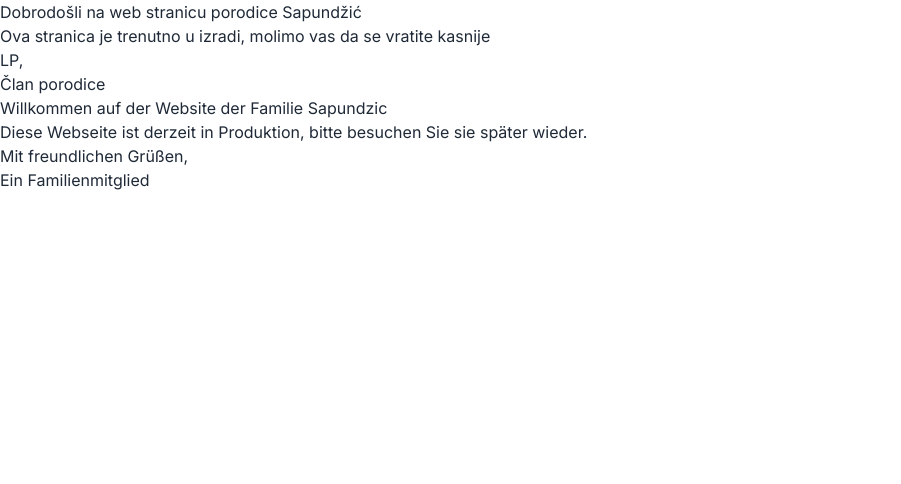
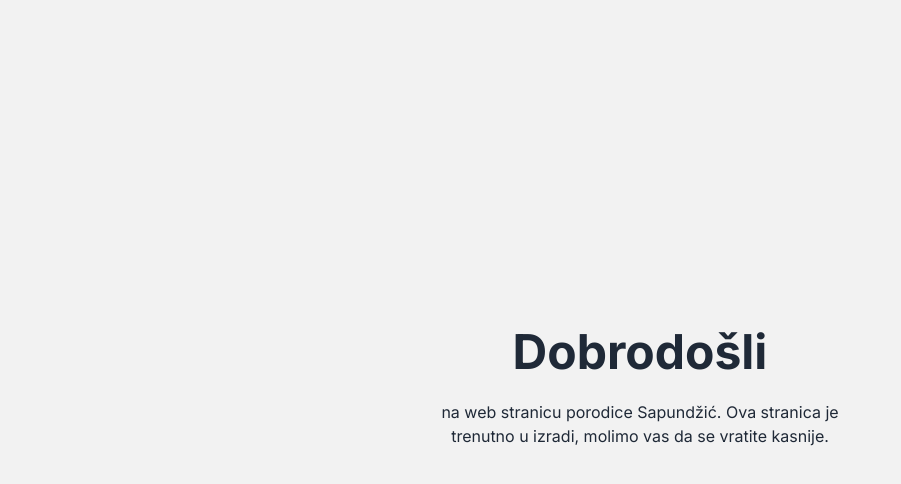
Before and after one commit to lsapundzic/sapundzic.com, a Next.js app: page / in a window 1280 px wide. Shown: the top 484 px of the page, without its empty margins (0-901 px from the left). Built offline with nearby package versions, Linux system fonts and the light colour scheme.

Commit message:
daisyUI page Serbian

```diff
--- a/app/page.js
+++ b/app/page.js
@@ -1,23 +1,16 @@
 export default function Home() {
   return (
     <main>
-      <div>
-        <h1>Dobrodošli na web stranicu porodice Sapundžić</h1>
-        <p>
-          Ova stranica je trenutno u izradi, molimo vas da se vratite kasnije{" "}
-        </p>
-        <p>LP,</p>
-        <p>Član porodice</p>
-      </div>
-
-      <div>
-        <h1>Willkommen auf der Website der Familie Sapundzic</h1>
-        <p>
-          Diese Webseite ist derzeit in Produktion, bitte besuchen Sie sie
-          später wieder.
-        </p>
-        <p>Mit freundlichen Grüßen, </p>
-        <p>Ein Familienmitglied</p>
+      <div className="hero min-h-screen bg-base-200">
+        <div className="hero-content text-center">
+          <div className="max-w-md">
+            <h1 className="text-5xl font-bold">Dobrodošli </h1>
+            <p className="py-6">
+              na web stranicu porodice Sapundžić. Ova stranica je trenutno u
+              izradi, molimo vas da se vratite kasnije.
+            </p>
+          </div>
+        </div>
       </div>
     </main>
   );
```
